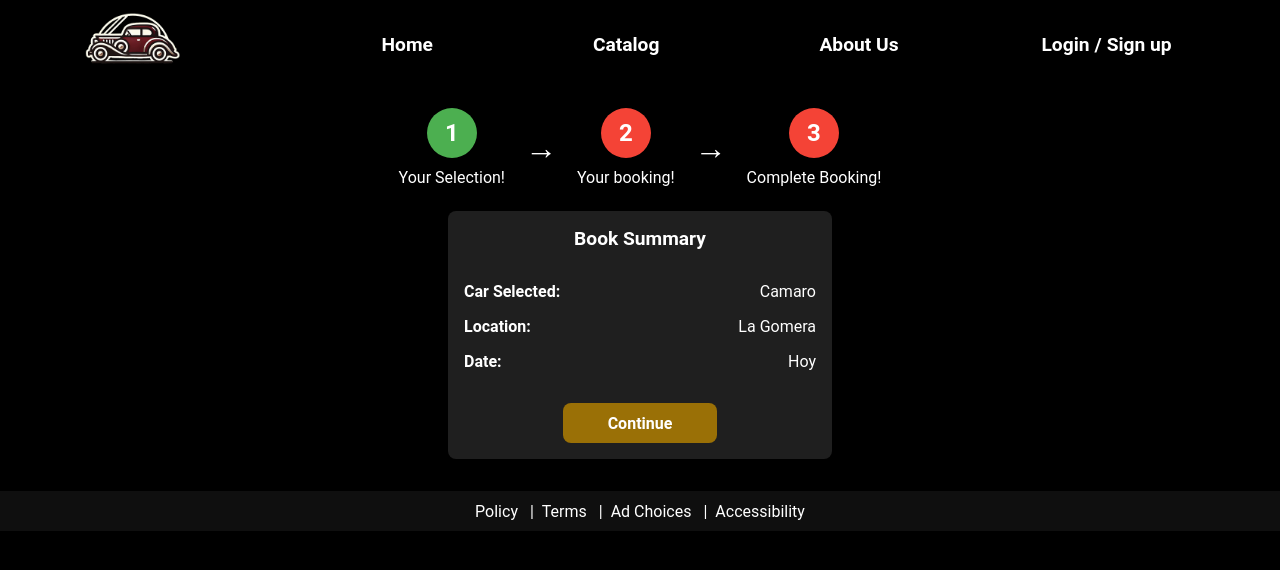
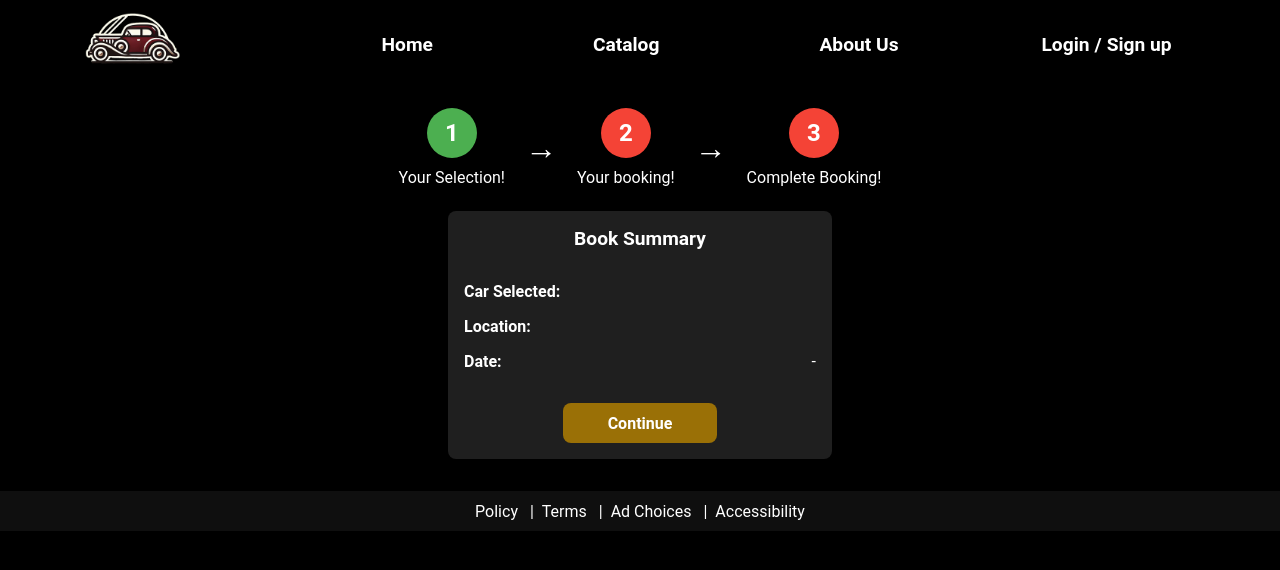
Before and after one commit to wailbenelhassane/RetroRenting, an Angular app: page /car-reservation-confirmation in a window 1280 px wide. Shown: the top 570 px of the page. Built offline with nearby package versions, Linux system fonts and the light colour scheme.

Commit message:
car-reservation-confirmation params done!

```diff
--- a/src/app/pages/car-reservation-confirmation/car-reservation-confirmation.component.html
+++ b/src/app/pages/car-reservation-confirmation/car-reservation-confirmation.component.html
@@ -4,9 +4,9 @@
   [activeSteps]="[1]">
 </app-process-booking-bar>
 <app-book-summary
-  [carSelected]="'Camaro'"
-  [locationSelected]="'La Gomera'"
-  [dateSelected]="'Hoy'">
+  [carSelected]="car_selected"
+  [locationSelected]="location"
+  [dateSelected]="date">
 </app-book-summary>
 <app-footer>
 </app-footer>
--- a/src/app/pages/car-reservation-confirmation/car-reservation-confirmation.component.ts
+++ b/src/app/pages/car-reservation-confirmation/car-reservation-confirmation.component.ts
@@ -1,11 +1,13 @@
-import { Component } from '@angular/core';
-import {ProcessBookingBarComponent} from '../../components/process-booking-bar/process-booking-bar.component';
-import {BookSummaryComponent} from '../../components/book-summary/book-summary.component';
-import {HeaderComponent} from "../../components/header/header.component";
-import {FooterComponent} from '../../components/footer/footer.component';
+import { Component, OnInit } from '@angular/core';
+import { ActivatedRoute } from '@angular/router';
+import { ProcessBookingBarComponent } from '../../components/process-booking-bar/process-booking-bar.component';
+import { BookSummaryComponent } from '../../components/book-summary/book-summary.component';
+import { HeaderComponent } from '../../components/header/header.component';
+import { FooterComponent } from '../../components/footer/footer.component';
 
 @Component({
   selector: 'app-car-reservation-confirmation',
+  standalone: true,
   imports: [
     ProcessBookingBarComponent,
     BookSummaryComponent,
@@ -13,8 +15,26 @@ import {FooterComponent} from '../../components/footer/footer.component';
     FooterComponent
   ],
   templateUrl: './car-reservation-confirmation.component.html',
-  styleUrl: './car-reservation-confirmation.component.scss'
+  styleUrls: ['./car-reservation-confirmation.component.scss']
 })
-export class CarReservationConfirmationComponent {
+export class CarReservationConfirmationComponent implements OnInit {
 
+  car_selected: string = '';
+  location: string = '';
+  pickup_date: string = '';
+  return_date: string = '';
+  date: string = '';
+
+  constructor(private route: ActivatedRoute) {}
+
+  ngOnInit(): void {
+    this.route.queryParamMap.subscribe(params => {
+      this.car_selected = params.get('car_selected') ?? '';
+      this.pickup_date = params.get('pickup_date') ?? '';
+      this.return_date = params.get('return_date') ?? '';
+      this.location = params.get('location') ?? '';
+
+      this.date = `${this.pickup_date} - ${this.return_date}`;
+    });
+  }
 }
--- a/src/app/pages/car-reservation-information/car-reservation-information.component.html
+++ b/src/app/pages/car-reservation-information/car-reservation-information.component.html
@@ -1,7 +1,7 @@
 <app-header>
 </app-header>
 <app-process-booking-bar
-  [activeSteps]="[2]">
+  [activeSteps]="[1,2]">
 </app-process-booking-bar>
 <app-main-driver-form>
 </app-main-driver-form>
--- a/src/app/services/booking-bar.service.ts
+++ b/src/app/services/booking-bar.service.ts
@@ -245,7 +245,14 @@ export class BookingBarService {
     };
 
     this.saveBookingData(bookingData);
-    this.router.navigate(['']);
+    this.router.navigate(['/car-reservation-confirmation'], {
+      queryParams: {
+        car_selected: carSelected,
+        location: location,
+        pickup_date: pickupDate,
+        return_date: returnDate
+      }
+    });
   }
 
   getCarNameByValue(cars: Car[], carValue: string): string {
```
Also changed, not shown: src/app/services/main-driver-form.service.ts (added, +23 -0 lines).
